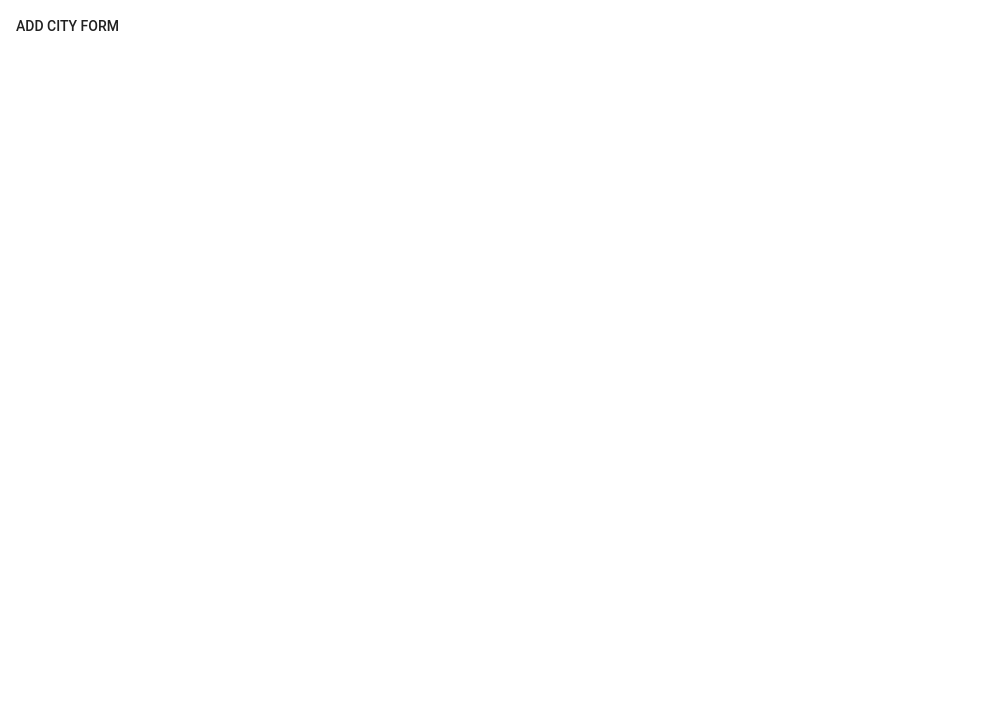
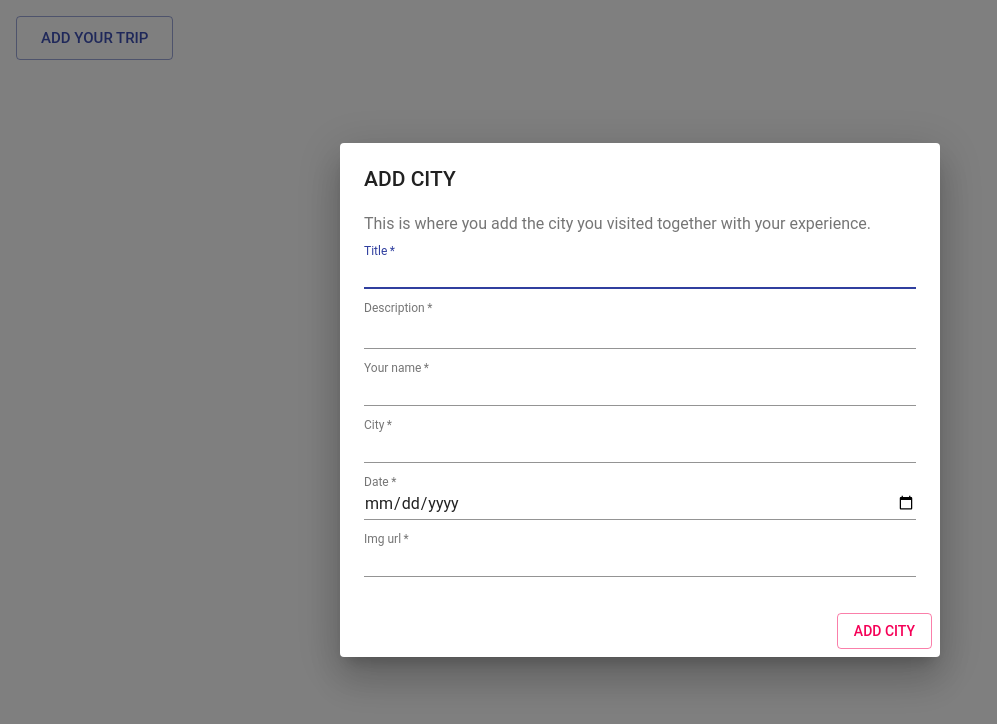
Before and after one commit to sabrinapalm/helloworld, a Next.js app: page /form in a window 1280 px wide. Shown: the top 724 px of the page, without its empty margins (0-997 px from the left). Built offline with nearby package versions, Linux system fonts and the light colour scheme.

Commit message:
update form component

```diff
--- a/components/AddButton.js
+++ b/components/AddButton.js
@@ -18,11 +18,9 @@ function AddButton(props) {
   const { classes } = props;
   return (
     <div>
-      <Link href="/form">
       <Button variant="outlined" color="primary" size="large" className={classes.button}>
         {props.children}
       </Button>
-      </Link>
     </div>
   );
 }
--- a/components/Form.js
+++ b/components/Form.js
@@ -8,23 +8,50 @@ import DialogContentText from '@material-ui/core/DialogContentText';
 import DialogTitle from '@material-ui/core/DialogTitle';
 import InputAdornment from '@material-ui/core/InputAdornment';
 
+import AddButton from './AddButton';
+
 export default class FormDialog extends React.Component {
   state = {
-    open: false,
+    open: true,
+    title: '',
+    description: '',
+    name: '',
+    city: '',
+    date: '',
+    imgurl: ''
   };
 
   handleClickOpen = () => {
+    console.log('clickad!');
     this.setState({ open: true });
   };
 
   handleClose = () => {
+    const { title, description, name, city, date, imgurl } = this.state;
     this.setState({ open: false });
+    const tripObject = {
+      title,
+      description,
+      name,
+      city,
+      date,
+      imgurl,
+    }
+    console.log(tripObject);
+    // TODO: skicka obj till db på något märkligt sätt
   };
+
+  handleChange = name => event => {
+    this.setState({
+      [name]: event.target.value,
+    });
+  };
+
 
   render() {
     return (
       <div>
-        <Button color="default" onClick={this.handleClickOpen}>ADD CITY FORM</Button>
+        <AddButton onClick={this.handleClickOpen}>ADD YOUR TRIP</AddButton>
         <Dialog
           open={this.state.open}
           onClose={this.handleClose}
@@ -36,11 +63,12 @@ export default class FormDialog extends React.Component {
               This is where you add the city you visited together with your experience.
             </DialogContentText>
             <TextField
+              required
               autoFocus
               margin="dense"
-              id="title"
               label="Title"
-              type="title"
+              value={this.state.title}
+              onChange={this.handleChange('title')}
               fullWidth
               InputLabelProps={{
                 shrink: true,
@@ -49,9 +77,10 @@ export default class FormDialog extends React.Component {
             <TextField
               required
               margin="dense"
-              id="description"
               label="Description"
-              type="description"
+              value={this.state.description}
+              onChange={this.handleChange('description')}
+              multiline
               fullWidth
               InputLabelProps={{
                 shrink: true,
@@ -60,9 +89,9 @@ export default class FormDialog extends React.Component {
             <TextField
               required
               margin="dense"
-              id="name"
               label="Your name"
-              type="name"
+              value={this.state.name}
+              onChange={this.handleChange('name')}
               fullWidth
               InputLabelProps={{
                 shrink: true,
@@ -71,9 +100,9 @@ export default class FormDialog extends React.Component {
             <TextField
               required
               margin="dense"
-              id="city"
               label="City"
-              type="city"
+              value={this.state.city}
+              onChange={this.handleChange('city')}
               fullWidth
               InputLabelProps={{
                 shrink: true,
@@ -82,18 +111,29 @@ export default class FormDialog extends React.Component {
             <TextField
               required
               margin="dense"
-              id="date"
               label="Date"
               type="date"
+              value={this.state.date}
+              onChange={this.handleChange('date')}
               fullWidth
               InputLabelProps={{
                 shrink: true,
               }}
             />
-
+            <TextField
+              required
+              margin="dense"
+              label="Img url"
+              fullWidth
+              value={this.state.imgurl}
+              onChange={this.handleChange('imgurl')}
+              InputLabelProps={{
+                shrink: true,
+              }}
+            />
           </DialogContent>
           <DialogActions>
-            <Button onClick={this.handleClose} color="default">
+            <Button onClick={this.handleClose} color="secondary" variant="outlined">
               ADD CITY
             </Button>
           </DialogActions>
--- a/database.json
+++ b/database.json
@@ -5,7 +5,7 @@
     "description": "Eat and run on the roads in Gothenburg",
     "name": "Sabrina",
     "city": "Gothenburg",
-    "date": 1536848486882,
+    "date": "2018-09-16",
     "imgurl": "https://9qjzgzbyth-flywheel.netdna-ssl.com/wp-content/uploads/2017/07/smogen-gothenburg.jpg"
   },
   "2" : {
@@ -14,7 +14,7 @@
     "description": "Eat and run on the roads in Copenhagen",
     "name": "Johan",
     "city": "Copenhagen",
-    "date": 1536848486882,
+    "date": "2018-08-15",
     "imgurl": "http://www.travelettes.net/wp-content/uploads/2016/08/FU8A2852-2-640x460.jpg"
   }
 }
--- a/pages/index.js
+++ b/pages/index.js
@@ -27,7 +27,6 @@ import CityContainer from '../components/CityContainer'
 // appen är funktionell och elegant i sitt gränssnitt
 
 
-
 const muiTheme = createMuiTheme({
   palette: createPalette({
     primary: {
@@ -54,9 +53,7 @@ export default (props) => (
       <BackgroundImage>
         <GlobalStyle />
         <Logo />
-        <AddButton>
-          ADD YOUR TRIP
-        </AddButton>
+        <FormDialog />
       </BackgroundImage>
       <CityContainer>
         <Card />
```
Lines whose indentation alone changed are shown as unchanged.
